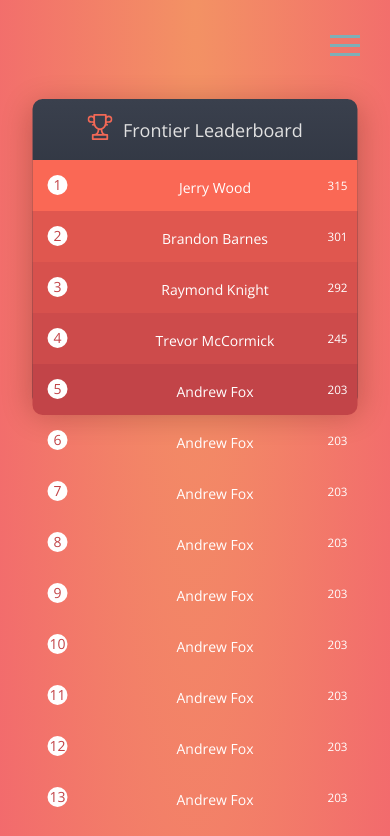
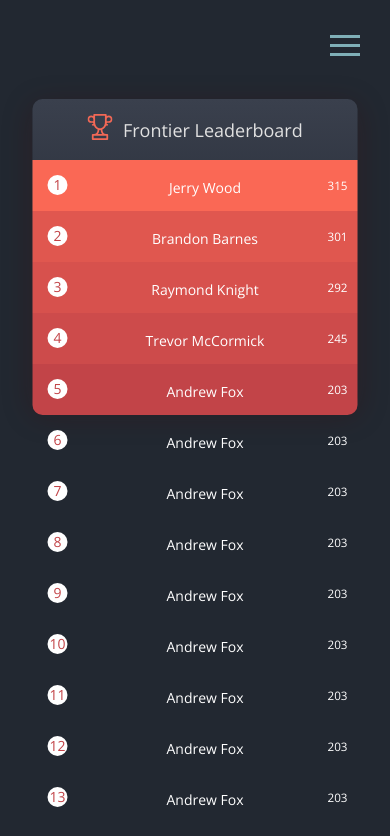
Before and after one commit to pvphq/pvphq-react, a React (Create React App) app: page /bf/lb in a window 390 px wide. Shown: the top 836 px of the page. Built offline with nearby package versions, Linux system fonts and the light colour scheme.

Commit message:
remove lb bg

```diff
--- a/src/components/LBGym.js
+++ b/src/components/LBGym.js
@@ -1,5 +1,4 @@
 import React from "react";
-import "../App.css";
 import "../css/lb.scss";
 
 
--- a/src/css/lb.scss
+++ b/src/css/lb.scss
@@ -1,27 +1,4 @@
-/*--------------------
-Body
---------------------*/
-*,
-*::before,
-*::after {
-  box-sizing: border-box;
-}
-
-* {
-  margin: 0;
-  padding: 0;
-}
-
-html,
 body {
-  box-sizing: border-box;
-  height: 200vh;
-  width: 100%;
-  background: radial-gradient(
-    ellipse farthest-corner at center top,
-    #f39264 0%,
-    #f2606f 100%
-  );
   color: #fff;
   font-family: "Open Sans", sans-serif;
 }
@@ -32,7 +9,6 @@ Leaderboard
 @media (max-width: 786px) {
   .leaderboard {
     max-width: 90%;
-    top: 70%;
   }
 }
 
@@ -98,7 +74,7 @@ Leaderboard
         left: 0;
         width: 100%;
         height: 100%;
-        padding: 18px 10px 18px 50px;
+        padding: 18px 10px 18px 10px;
         margin: 0;
         background: none;
         color: #fff;
```
